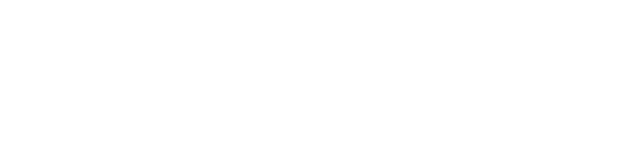
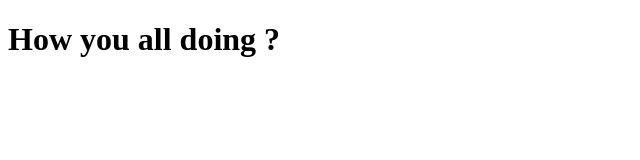
Before and after one commit to fahad7tt/sample, a plain HTML site: page hey.html in a window 1280 px wide. Shown: the whole page, without its empty margins (0-640 px from the left). Drawn offline with Linux system fonts and the light colour scheme.

Commit message:
hey file edited

```diff
--- a/hey.html
+++ b/hey.html
@@ -6,6 +6,6 @@
     <title>New Project in Git</title>
 </head>
 <body>
-
+    <h1>How you all doing ?</h1>
 </body>
 </html>
```
